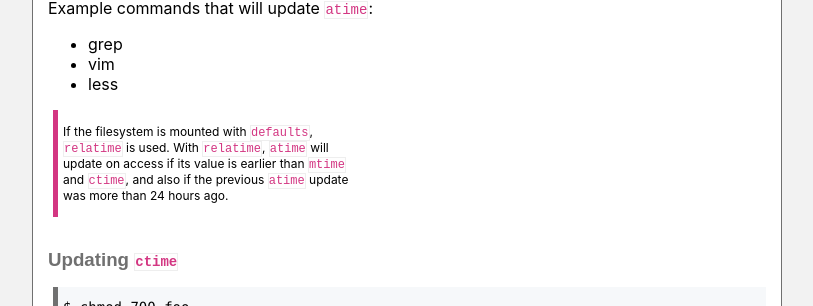
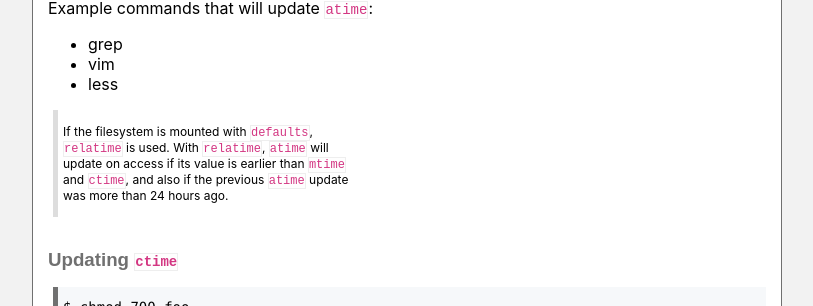
Before and after one commit to execas/execas.github.io, a Jekyll site: the page built from _posts/2018-08-23-linux-timestamps.md, in a window 1280 px wide. Shown: the part 990-1296 px from the top of the page, without its empty margins (233-1046 px from the left). Built offline with Jekyll 4.4.1, drawn with Linux system fonts in a browser that asks for light colours.

Commit message:
Update execas.css

```diff
--- a/css/execas.css
+++ b/css/execas.css
@@ -44,7 +44,7 @@ blockquote {
      padding-left: 5px;
      padding-bottom: 2px;
      padding-top: 2px;
-     border-left: 5px solid #d33682;
+     border-left: 5px solid #dddddd;
      color:#000000;
      width: 300px;
 }
```
